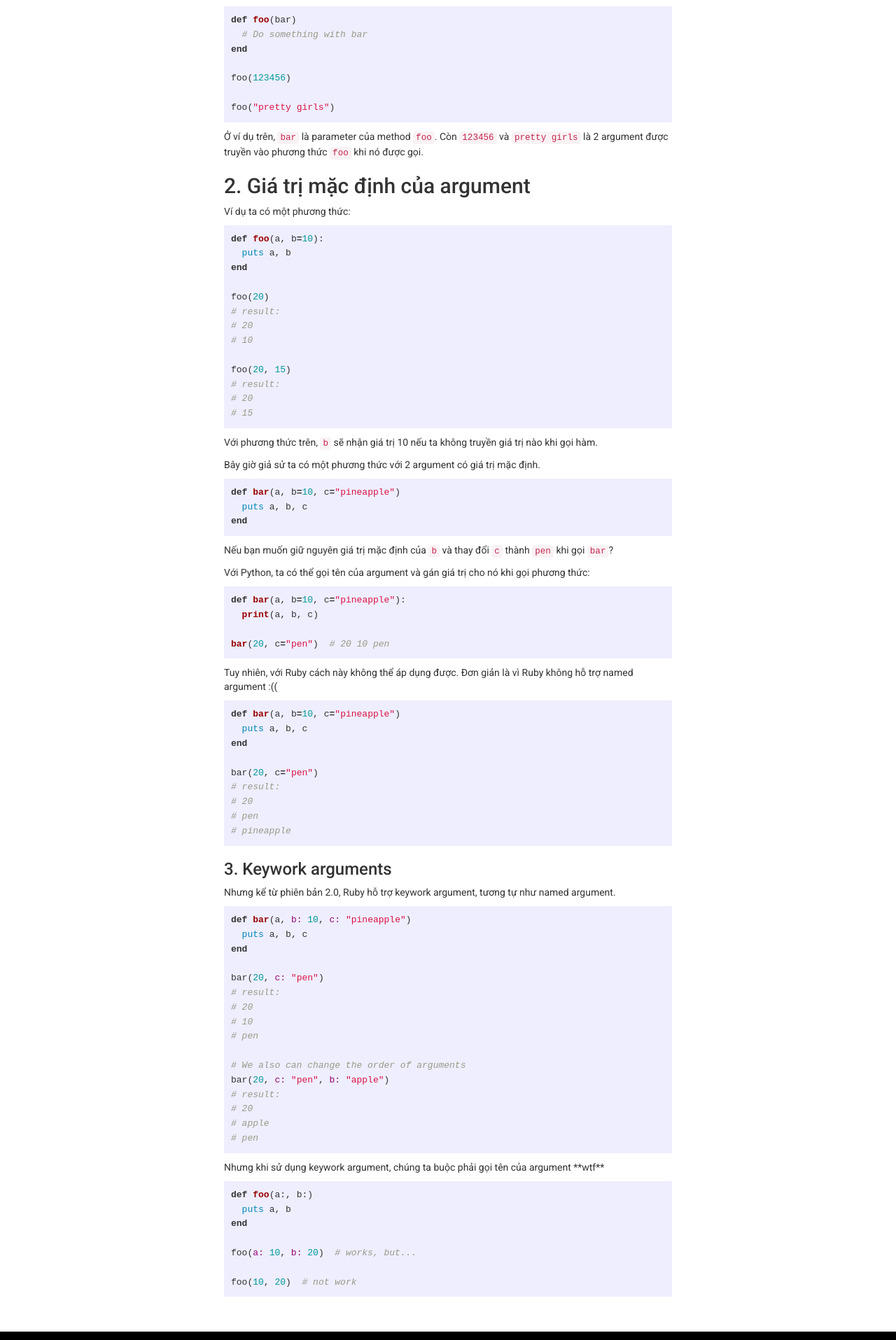
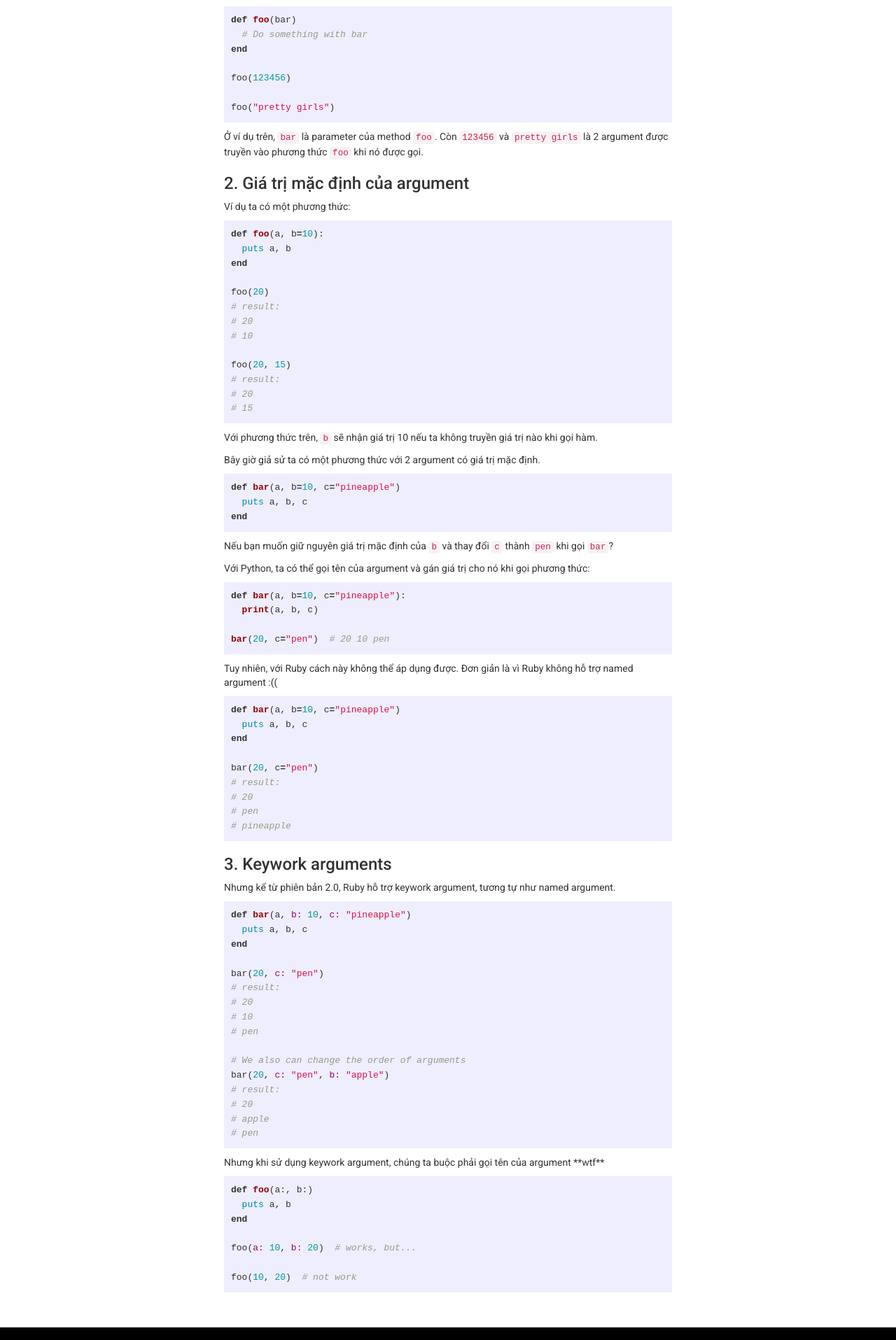
Before and after one commit to mozartilize/mozartilize.github.io, a Jekyll site: the page built from _posts/2016-10-11-ruby-method-arguments.markdown, in a window 1280 px wide. Shown: the part 488-2403 px from the top of the page at 70% size. Built offline with Jekyll 4.4.1, drawn with Linux system fonts in a browser that asks for light colours; nearby versions of some CDN libraries; some web fonts are replaced; Markdown is read by kramdown in place of the engine named in the settings; comment, search, counter and statistics services are not loaded.

Commit message:
change header size

````diff
--- a/_posts/2016-10-11-ruby-method-arguments.markdown
+++ b/_posts/2016-10-11-ruby-method-arguments.markdown
@@ -17,7 +17,7 @@ foo("pretty girls")
 ```
 Ở ví dụ trên, `bar` là parameter của method `foo`. Còn `123456` và `pretty girls` là 2 argument được truyền vào phương thức `foo` khi nó được gọi.
 
-## 2. Giá trị mặc định của argument
+### 2. Giá trị mặc định của argument
 Ví dụ ta có một phương thức:
 
 ```ruby
````
